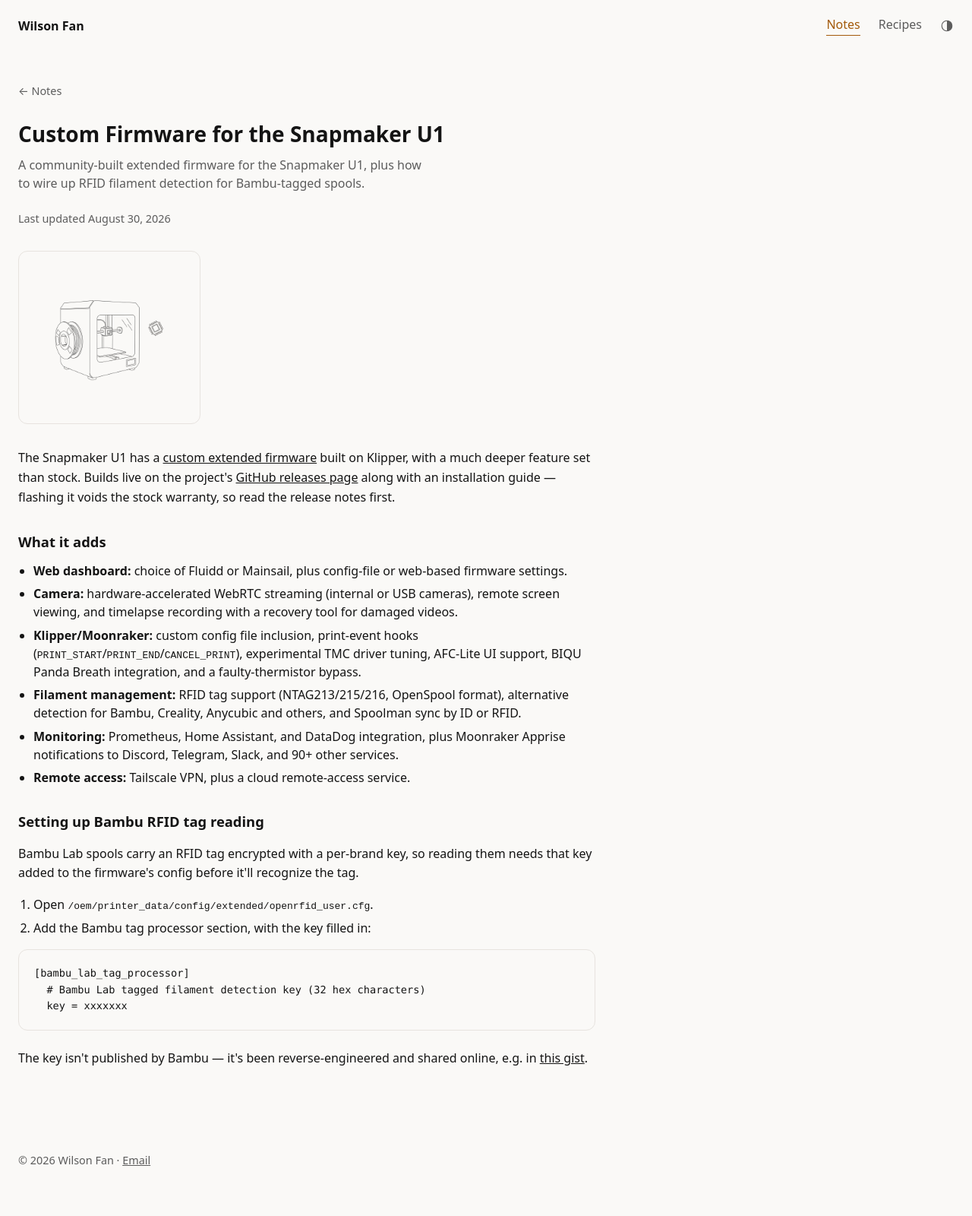
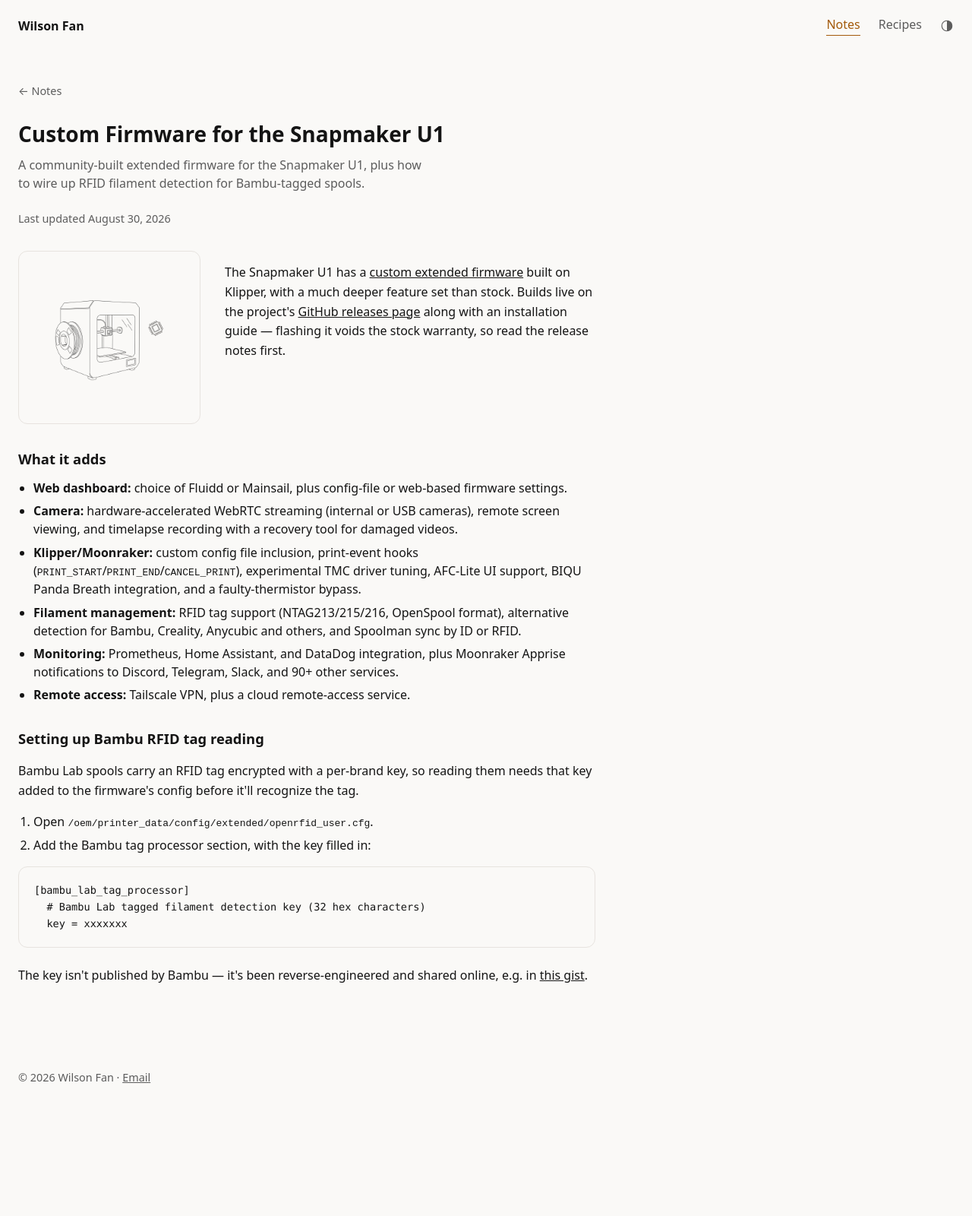
Before and after one commit to wilsonfan/wilsonfan.github.io, a Jekyll site: the page built from _notes/custom-firmware-snapmaker-u1.html, in a window 1280 px wide. Shown: the whole page at 76% size. Built offline with Jekyll 4.4.1, drawn with Linux system fonts in a browser that asks for light colours; after the commit the page ends 1491 px from its top, so only the background shows below that.

Commit message:
Notes: put illustration beside intro paragraph, not stacked above
- _layouts/note.html: reuse .recipe-intro pairing (image left, intro
  paragraph right), same pattern recipes already use
- each note's front matter gains intro:, opening <p> moved out of body
- removed now-unused .recipe-art-standalone CSS
- README updated for the new note front matter shape

Co-Authored-By: Claude Sonnet 5 <noreply@anthropic.com>

```diff
--- a/_layouts/note.html
+++ b/_layouts/note.html
@@ -8,12 +8,17 @@ layout: default
   <p class="recipe-meta">Last updated <time datetime="{{ page.updated }}">{{ page.updated | date: "%B %-d, %Y" }}</time></p>
 
   {% assign slug = page.url | remove: '/' | remove: '.html' %}
-  <div class="recipe-art recipe-art-standalone">
+  <div class="note-body">
+    <div class="recipe-intro">
+      <div class="recipe-art">
         <picture>
           <source srcset="{{ '/images/' | append: slug | append: '.webp' | relative_url }}" type="image/webp">
           <img src="{{ '/images/' | append: slug | append: '.png' | relative_url }}" alt="{{ page.thumb_alt }}" width="1056" height="992">
         </picture>
       </div>
+      <p>{{ page.intro }}</p>
+    </div>
 
     {{ content }}
+  </div>
 </section>
--- a/_notes/auditing-unifi-with-ai.html
+++ b/_notes/auditing-unifi-with-ai.html
@@ -6,10 +6,8 @@ updated: 2026-08-30
 order: 1
 thumb_alt: "Line drawing of a wireless access point being inspected with a magnifying glass"
 hub_blurb: "A copy-paste prompt for pointing an AI agent at a UniFi controller's API and getting a prioritized network audit back."
+intro: "UniFi's controller exposes a proper API, and Ubiquiti publishes an onboarding doc written specifically for AI agents. Between the two, you can hand an agent read access and a task instead of clicking through every settings tab yourself. The prompt below is the one I use to get a security/performance/topology pass on a site."
 ---
-<div class="note-body">
-  <p>UniFi's controller exposes a proper API, and Ubiquiti publishes an onboarding doc written specifically for AI agents. Between the two, you can hand an agent read access and a task instead of clicking through every settings tab yourself. The prompt below is the one I use to get a security/performance/topology pass on a site.</p>
-
   <h2>Getting an API key</h2>
   <ol>
     <li>Open a web browser and log into your Local Portal by typing your UniFi gateway's IP address (e.g. <code>192.168.1.1</code>).</li>
@@ -43,4 +41,3 @@ Structure your response into:
     <li>A read-only API key is enough for the audit itself &mdash; only widen scope if you also want the agent to apply fixes.</li>
     <li>The linked getting-started doc is what teaches the agent the actual endpoint shapes, so don't skip having it fetch that first.</li>
   </ul>
-</div>
--- a/_notes/bambu-lab-nfc-cloning.html
+++ b/_notes/bambu-lab-nfc-cloning.html
@@ -6,10 +6,8 @@ updated: 2026-08-30
 order: 4
 thumb_alt: "Line drawing of a handheld RFID reader scanning a coin-shaped tag"
 hub_blurb: "Writing a spool's RFID data onto a fresh ISO14443A Gen2 tag with a Proxmark3, so a refilled spool reads as genuine."
+intro: "Every Bambu Lab spool has a Mifare 13.56 MHz tag glued to it, and the AMS reads it to identify material, color, and remaining length. Clone that tag onto a new card and glue it to a refilled spool (or a compatible third-party one) and the AMS treats it exactly like genuine Bambu filament."
 ---
-<div class="note-body">
-  <p>Every Bambu Lab spool has a Mifare 13.56 MHz tag glued to it, and the AMS reads it to identify material, color, and remaining length. Clone that tag onto a new card and glue it to a refilled spool (or a compatible third-party one) and the AMS treats it exactly like genuine Bambu filament.</p>
-
   <h2>Background</h2>
   <p>Two community projects do the heavy lifting here:</p>
   <ul>
@@ -34,4 +32,3 @@ hub_blurb: "Writing a spool's RFID data onto a fresh ISO14443A Gen2 tag with a P
   <p class="recipe-note">The <code>--force</code> flag is what lets the Proxmark3 overwrite block 0 (the UID) on a Gen2 tag &mdash; without it, the write only touches the data blocks and the UID stays mismatched, which fails the signature check.</p>
 
   <p>Once it's written, tap the tag against the Proxmark3 and run <code>hf mf info</code> to confirm the UID and data match the original dump before gluing it to a spool.</p>
-</div>
--- a/_notes/custom-firmware-snapmaker-u1.html
+++ b/_notes/custom-firmware-snapmaker-u1.html
@@ -6,10 +6,8 @@ updated: 2026-08-30
 order: 2
 thumb_alt: "Line drawing of a desktop 3D printer with a filament spool and an RFID tag chip"
 hub_blurb: "Extended Klipper firmware features, plus setting up Bambu RFID filament tag reading."
+intro: "The Snapmaker U1 has a <a href=\"https://snapmakeru1-extended-firmware.pages.dev/\" target=\"_blank\" rel=\"noopener\">custom extended firmware</a> built on Klipper, with a much deeper feature set than stock. Builds live on the project's <a href=\"https://github.com/paxx12/SnapmakerU1/releases\" target=\"_blank\" rel=\"noopener\">GitHub releases page</a> along with an installation guide &mdash; flashing it voids the stock warranty, so read the release notes first."
 ---
-<div class="note-body">
-  <p>The Snapmaker U1 has a <a href="https://snapmakeru1-extended-firmware.pages.dev/" target="_blank" rel="noopener">custom extended firmware</a> built on Klipper, with a much deeper feature set than stock. Builds live on the project's <a href="https://github.com/paxx12/SnapmakerU1/releases" target="_blank" rel="noopener">GitHub releases page</a> along with an installation guide &mdash; flashing it voids the stock warranty, so read the release notes first.</p>
-
   <h2>What it adds</h2>
   <ul>
     <li><strong>Web dashboard:</strong> choice of Fluidd or Mainsail, plus config-file or web-based firmware settings.</li>
@@ -30,4 +28,3 @@ hub_blurb: "Extended Klipper firmware features, plus setting up Bambu RFID filam
   # Bambu Lab tagged filament detection key (32 hex characters)
   key = xxxxxxx</code></pre>
   <p>The key isn't published by Bambu &mdash; it's been reverse-engineered and shared online, e.g. in <a href="https://gist.github.com/suchmememanyskill/17ef26a255b05e1ec257150ebf36cff4" target="_blank" rel="noopener">this gist</a>.</p>
-</div>
--- a/_notes/migrating-away-from-authy.html
+++ b/_notes/migrating-away-from-authy.html
@@ -6,10 +6,8 @@ updated: 2026-08-30
 order: 3
 thumb_alt: "Line drawing of a smartphone showing a one-time-password code beside a key"
 hub_blurb: "Authy has no export button &mdash; getting your own TOTP secrets out via iOS + mitmproxy, or a rooted Android device."
+intro: "Authy will happily hold your 2FA seeds hostage forever if you let it. There's no \"export\" anywhere in the app &mdash; every route out involves reading the encrypted token blob off the wire or off a rooted device, then decrypting it yourself with your backup password."
 ---
-<div class="note-body">
-  <p>Authy will happily hold your 2FA seeds hostage forever if you let it. There's no "export" anywhere in the app &mdash; every route out involves reading the encrypted token blob off the wire or off a rooted device, then decrypting it yourself with your backup password.</p>
-
   <h2>Android options</h2>
   <p>If you've already got a rooted phone (or don't mind rooting an emulator), this avoids mitmproxy entirely:</p>
   <ul>
@@ -45,4 +43,3 @@ gem install rqrcode
 Save that script (call it authy_qr.rb) next to decrypted_tokens.json
 ruby authy_qr.rb</code></pre>
   <p class="recipe-note">Scan each resulting QR code into the new app one at a time, then confirm the generated codes match before deleting anything from Authy.</p>
-</div>
--- a/css/styles.css
+++ b/css/styles.css
@@ -323,11 +323,6 @@ main {
   padding: 1.25rem;
 }
 
-.recipe-art-standalone {
-  max-width: 240px;
-  margin-bottom: 2rem;
-}
-
 .recipe-art img {
   display: block;
   width: 100%;
```
Also changed, not shown: README.md. Lines whose indentation alone changed are shown as unchanged.
